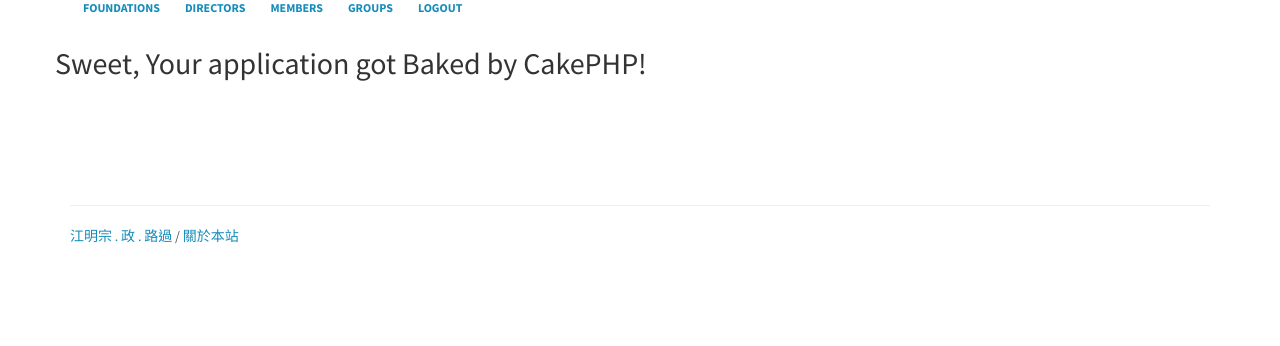
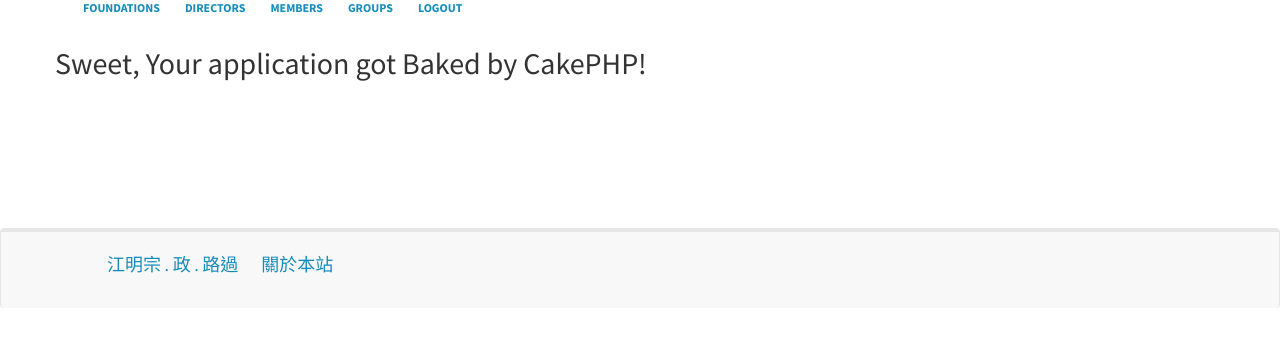
Before and after one commit to kiang/foundations, a CakePHP app: the page made by View/Pages/home.ctp in a window 1280 px wide. Shown: the part 226-572 px from the top of the page. Run offline with PHP 8.4 and a stand-in for CakePHP, Linux system fonts and the light colour scheme; the template is opened without the code that fills it, so the values that code supplies are empty; some libraries are stand-ins or nearby versions.

Commit message:
add footer on default.ctp

```diff
--- a/View/Layouts/default.ctp
+++ b/View/Layouts/default.ctp
@@ -69,13 +69,16 @@
                     <ins class="adsbygoogle"
                          style="display:inline-block;width:728px;height:90px"
                          data-ad-client="ca-pub-5571465503362954"
-                         data-ad-slot="5474383621"></ins>
-                    <hr>
-                    <?php echo $this->Html->link('江明宗 . 政 . 路過', 'http://k.olc.tw/', array('target' => '_blank')); ?>
-                    / <?php echo $this->Html->link('關於本站', '/pages/about'); ?>
-                    <?php if (!Configure::read('loginMember.id')): ?>
-                        / <?php echo $this->Html->link('Login', '/members/login'); ?>
-                    <?php endif; ?>
+                         data-ad-slot="5474383621">
+                    </ins>
+                     <div class="row">
+                        <div class="col-md-6">
+                            <div class="fb-page" data-href="https://www.facebook.com/k.olc.tw" data-width="500" data-hide-cover="true" data-show-facepile="true" data-show-posts="false"></div>
+                        </div>
+                        <div class="col-md-6">
+                            <div class="fb-page" data-href="https://www.facebook.com/g0v.tw" data-width="500" data-hide-cover="true" data-show-facepile="true" data-show-posts="false"></div>
+                        </div>
+                    </div>
                     <div id="fb-root"></div>
                     <script>(function (d, s, id) {
                             var js, fjs = d.getElementsByTagName(s)[0];
@@ -85,19 +88,33 @@
                             js.id = id;
                             js.src = "//connect.facebook.net/zh_TW/sdk.js#xfbml=1&appId=1393405437614114&version=v2.3";
                             fjs.parentNode.insertBefore(js, fjs);
-                        }(document, 'script', 'facebook-jssdk'));</script>
-                    <div class="row">
-                        <div class="col-md-6">
-                            <div class="fb-page" data-href="https://www.facebook.com/k.olc.tw" data-width="500" data-hide-cover="true" data-show-facepile="true" data-show-posts="false"></div>
-                        </div>
-                        <div class="col-md-6">
-                            <div class="fb-page" data-href="https://www.facebook.com/g0v.tw" data-width="500" data-hide-cover="true" data-show-facepile="true" data-show-posts="false"></div>
-                        </div>
-                    </div>
+                        }(document, 'script', 'facebook-jssdk'));
+                    </script>
                 </div>
             </div>
         </div>
-        <div class="clearfix"></div>
+        <footer class="navbar-bottom navbar navbar-default">
+            <div class="container">
+                <div class="row">
+                    <ul>
+                        <li>
+                            <?php echo $this->Html->link('江明宗 . 政 . 路過', 'http://k.olc.tw/', array('target' => '_blank')); ?>
+                        </li>
+                        <li>
+                            <?php echo $this->Html->link('關於本站', '/pages/about'); ?>
+                        </li>
+                        <?php
+                            if (!Configure::read('loginMember.id')) {
+                                echo $this->Html->tag(
+                                    'li',
+                                    $this->Html->link('登入', '/members/login')
+                                );
+                            }
+                        ?>
+                    </ul>
+                </div>
+            </div>
+        </footer>
         <?php
         // echo $this->element('sql_dump');
         echo $this->Html->script('jquery');
@@ -149,6 +166,5 @@
                 ga('send', 'pageview');
             </script>
         <?php } ?>
-        <?php echo $this->fetch('script'); ?>
     </body>
 </html>
--- a/webroot/css/default.css
+++ b/webroot/css/default.css
@@ -238,3 +238,35 @@ div.code-coverage-results span.result-good {
     display: inline-block;
     margin: 0 5px;
 }
+
+.navbar-bottom {
+    margin: 3em 0 0 0;
+    height: 80px;
+    border-width: 4px 1px 0 1px;
+}
+
+.navbar-bottom ul {
+    padding: 20px 52px;
+}
+
+.navbar-bottom li {
+    list-style-type: none;
+    padding-right: 20px;
+}
+
+@media screen and (min-width: 768px) {
+    .navbar-bottom li {
+        display: inline;
+    }
+}
+
+@media screen and (max-width: 767px) {
+    .navbar-bottom li {
+        display: block;
+        margin-bottom: 5px;
+    }
+}
+
+.navbar-bottom li a {
+    font-size: 18px;
+}
```
